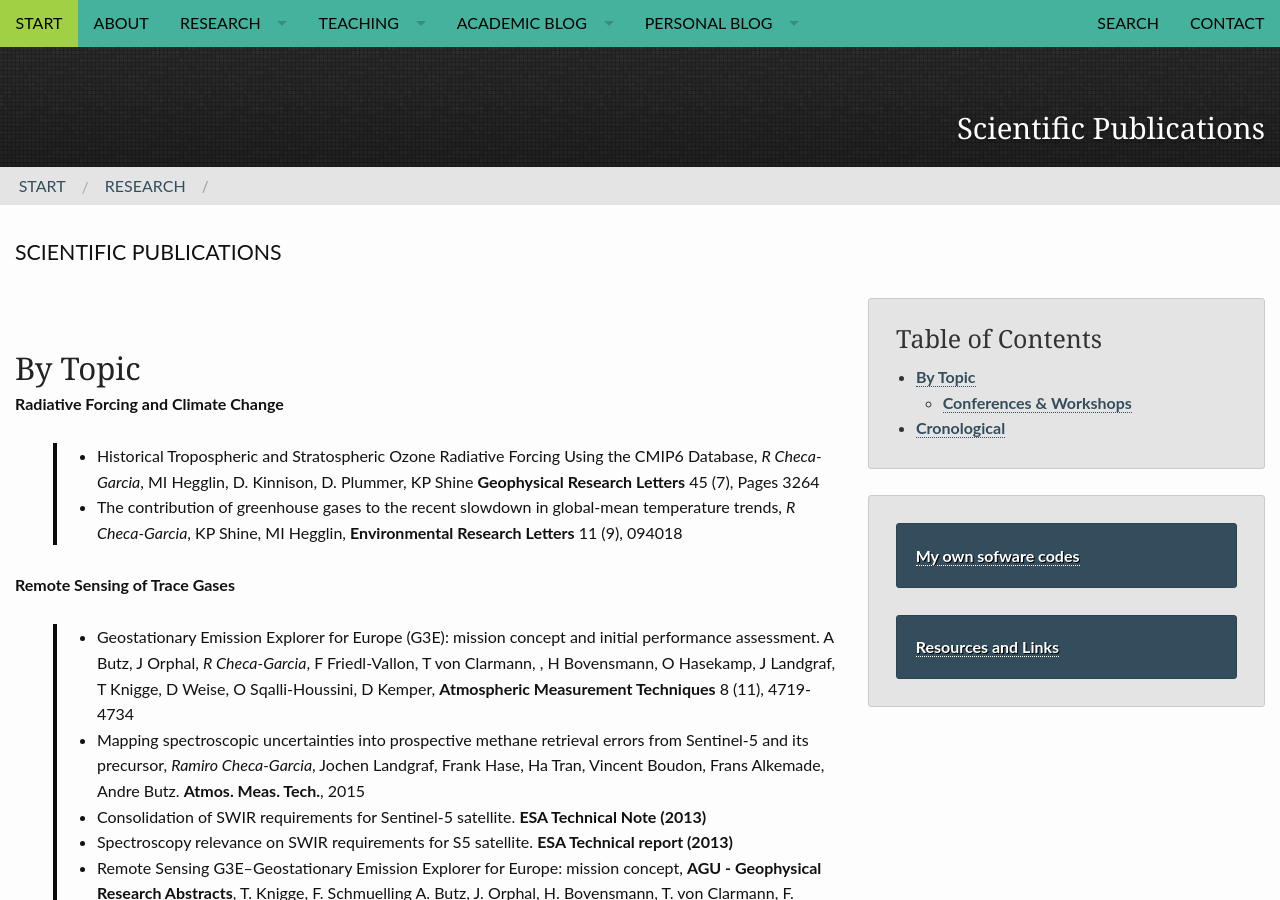
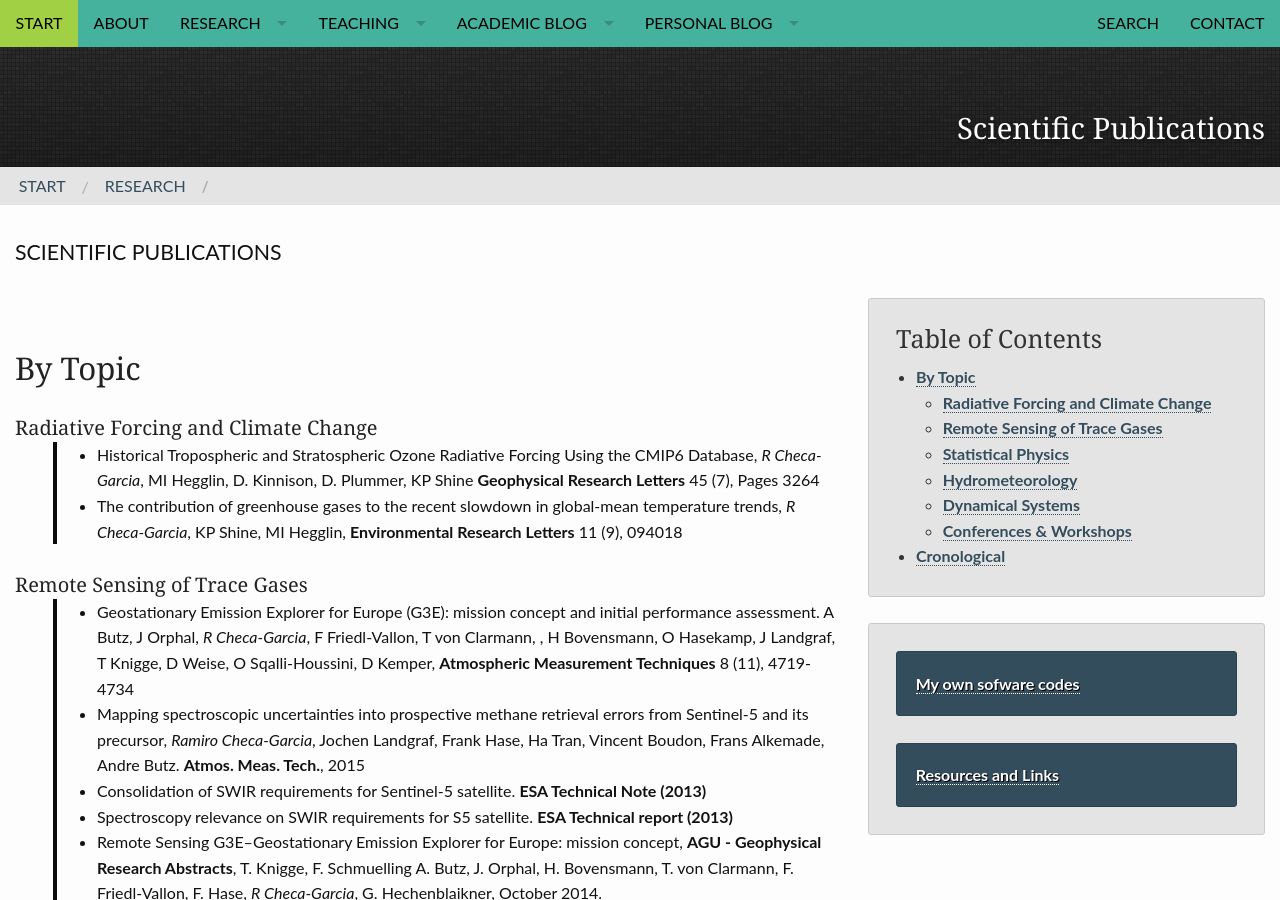
Before and after one commit to RCHG/rchg.github.io, a Jekyll site: the page built from pages/publications.md, in a window 1280 px wide and 900 px high. Built offline with Jekyll 4.4.1, drawn with Linux system fonts in a browser that asks for light colours; nearby versions of some CDN libraries; comment, search, counter and statistics services are not loaded.

Commit message:
Update publications.md

```diff
--- a/pages/publications.md
+++ b/pages/publications.md
@@ -28,12 +28,13 @@ breadcrumb: true
 
 ## By Topic
 
-**Radiative Forcing and Climate Change**
+
+#### Radiative Forcing and Climate Change
 - Historical Tropospheric and Stratospheric Ozone Radiative Forcing Using the CMIP6 Database, *R Checa-Garcia*, MI Hegglin, D. Kinnison, D. Plummer, KP Shine **Geophysical Research Letters** 45 (7), Pages 3264
 - The contribution of greenhouse gases to the recent slowdown in global-mean temperature trends, *R Checa-Garcia*, KP Shine, MI Hegglin, **Environmental Research Letters** 11 (9), 094018
 {:.smallquote}
 
-**Remote Sensing of Trace Gases**
+#### Remote Sensing of Trace Gases
 
 - Geostationary Emission Explorer for Europe (G3E): mission concept and initial performance assessment.
 A Butz, J Orphal, *R Checa-Garcia*, F Friedl-Vallon, T von Clarmann, , H Bovensmann, O Hasekamp, J Landgraf, T Knigge, D Weise, O Sqalli-Houssini, D Kemper, **Atmospheric Measurement Techniques** 8 (11), 4719-4734
@@ -44,14 +45,14 @@ A Butz, J Orphal, *R Checa-Garcia*, F Friedl-Vallon, T von Clarmann, , H Bovensm
 - Remote Sensing Simulated retrievals of methane total columns in support of future satellite missions: an error sources analysis, **EGU - Geophysical Research Abstracts**, *Ramiro Checa-Garcia*, Frans Alkemade, Vicent Boudon, Constanze Fischerkeller, Philipp Hahne, Frank Hase, Ha Tran, Jochen Landgraf, Andre Butz, April 2014.
 {:.smallquote}
 
-**Statistical Physics**
+#### Statistical Physics
 
 - Critical analysis of the density functional theory prediction of enhanced capillary waves. P Tarazona, *R.Checa-Garcia*, E Chacón, **Physical Review Letters** 99 (19), 196101 (2007)
 - Density functional study of layering at liquid surfaces. *R.Checa-Garcia*, E Chacón, P Tarazona. **Physical Review E** 70 (6), 061601 (2004)
 - Intrinsic structure of liquid surface and capillary waves on the Density Functional Theory, *R.Checa-Garcia*. **arXiv preprint arXiv:1307.6199** (2013)
 {:.smallquote}
 
-**Hydrometeorology**
+#### Hydrometeorology
 
 - An experiment to measure the spatial variability of rain drop size distribution using sixteen laser disdrometers. FJ Tapiador, *R. Checa-Garcia*, M De Castro **Geophysical Research Letters** 37 (16) (2010)
 - Precipitation estimates for hydroelectricity, FJ Tapiador, AY Hou, M de Castro, *R. Checa-Garcia*, F Cuartero, AP Barros, **Energy & Environmental Science** 4 (11), 4435-4448 (2011)
@@ -61,7 +62,7 @@ A Butz, J Orphal, *R Checa-Garcia*, F Friedl-Vallon, T von Clarmann, , H Bovensm
 - Supplement: Binning effects on in-situ raindrop size distribution measurements, *R.Checa-Garcia* **Atmos. Meas. Tech. Discuss** 7, (2014).
 {:.smallquote}
 
-**Dynamical Systems**
+#### Dynamical Systems
 
 - *Toy Models of dynamical systems to understand topics of atmospheric dynamics*. **R. Checa-Garcia** *NWP Applications for Meteorology*.
 {:.smallquote}
```
